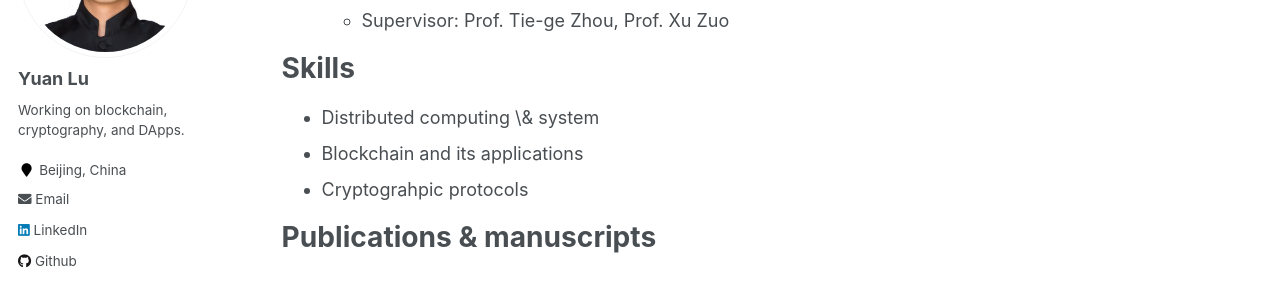
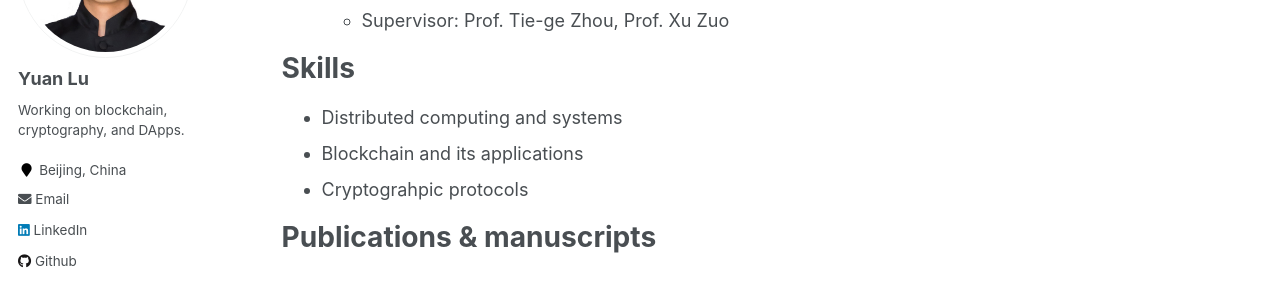
Before and after one commit to yylluu/yylluu.github.io, a Jekyll site: the page built from _pages/cv.md, in a window 1280 px wide and 900 px high, scrolled down 509 px. Shown: the part 153-437 px from the top of the window. Built offline with Jekyll 4.4.1, drawn with Linux system fonts in a browser that asks for light colours.

Commit message:
Update cv.md

```diff
--- a/_pages/cv.md
+++ b/_pages/cv.md
@@ -30,7 +30,7 @@ Work experience
 
 Skills
 ======
-* Distributed computing \& system
+* Distributed computing and systems
 * Blockchain and its applications
 * Cryptograhpic protocols
 
```
